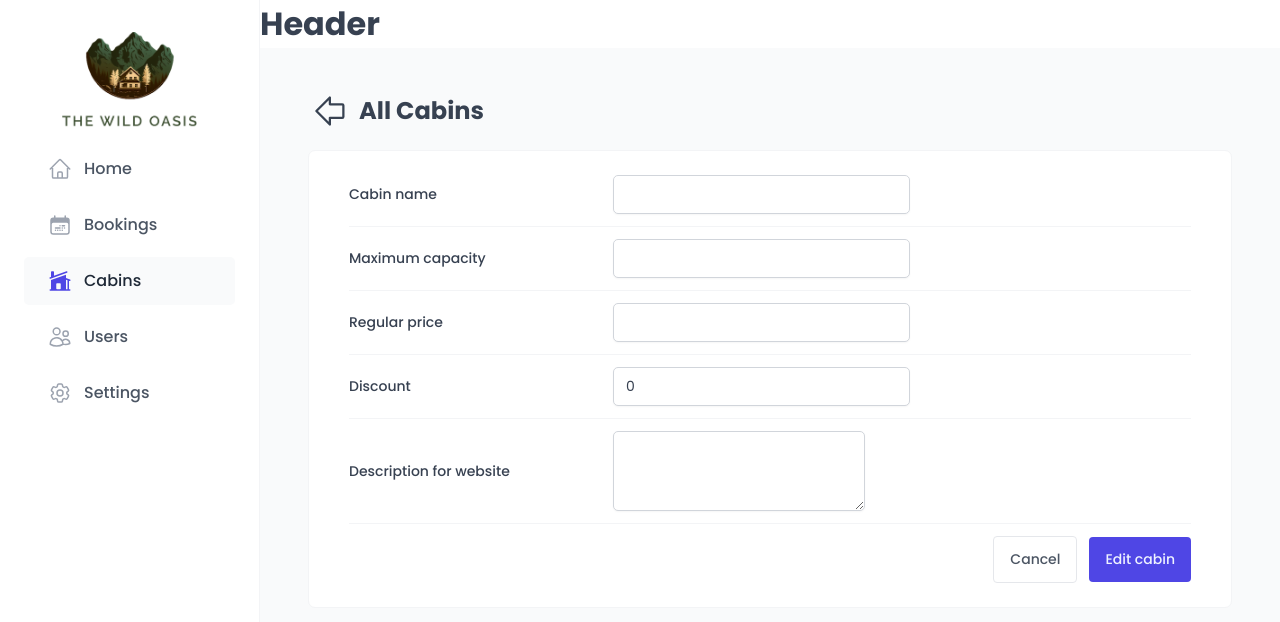
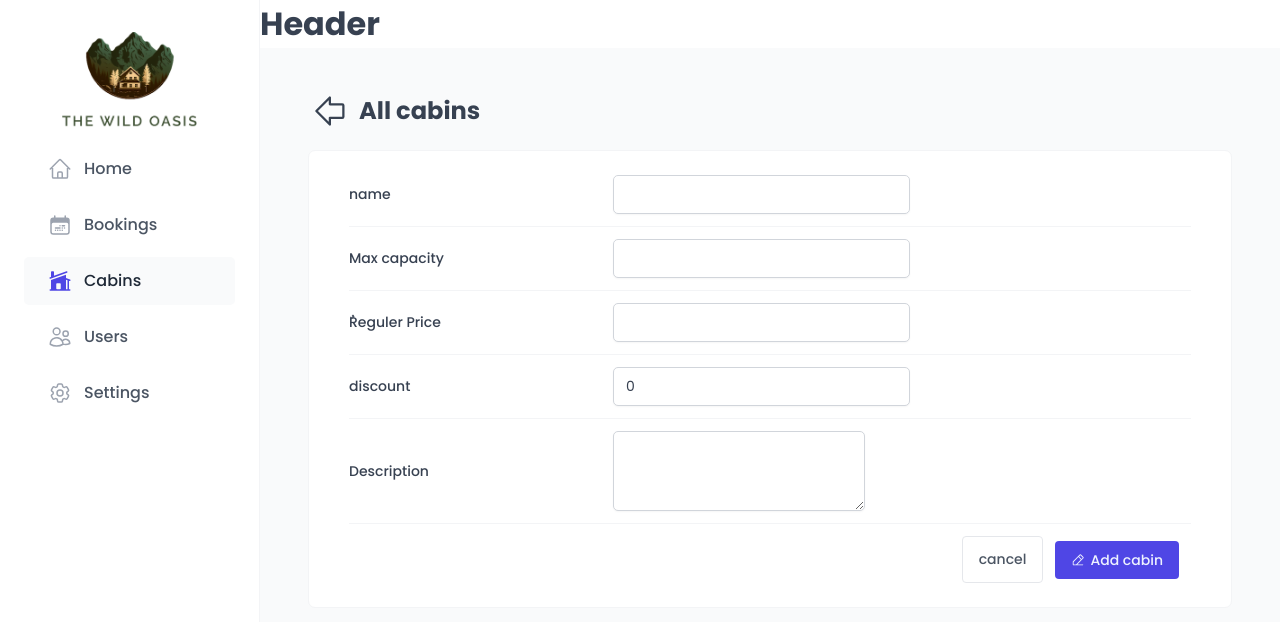
Before and after one commit to SayedM009/hotel-dashboard, a React (Vite) app: page /cabins/addCabin in a window 1280 px wide. Shown: the top 622 px of the page. Built offline with nearby package versions, Linux system fonts and the light colour scheme; a web font is replaced by a local one.

Commit message:
react hook form set up

```diff
--- a/src/features/cabins/CabinRow.jsx
+++ b/src/features/cabins/CabinRow.jsx
@@ -1,10 +1,12 @@
 import styled from "styled-components";
-import { PiDotsThreeOutlineVertical } from "react-icons/pi";
 import { formatCurrency } from "../../utils/helpers";
 import { useMutation, useQueryClient } from "@tanstack/react-query";
 import { deletCabin } from "../../services/apiCabins";
 import Button from "../../ui/Button";
 import toast from "react-hot-toast";
+import { PiTrash } from "react-icons/pi";
+import { useTranslation } from "react-i18next";
+
 const TableRow = styled.div`
   display: grid;
   grid-template-columns: 0.6fr 1.8fr 2.2fr 1fr 1fr 1fr;
@@ -45,6 +47,7 @@ const Discount = styled.div`
 `;
 
 export default function CabinRow({ cabin, index }) {
+  const { t, i18n } = useTranslation();
   const {
     id: cabinId,
     image: src,
@@ -56,10 +59,10 @@ export default function CabinRow({ cabin, index }) {
 
   const queryClient = useQueryClient();
 
-  const { mutate } = useMutation({
+  const { mutate, isPending } = useMutation({
     mutationFn: deletCabin,
     onSuccess: () => {
-      toast.success(`${name} cabin has successfully deleted`, {
+      toast.success(`${name} ${t("Pages.cabins.delete_cabin_success")}`, {
         duration: 5000,
       });
       queryClient.invalidateQueries({
@@ -76,13 +79,15 @@ export default function CabinRow({ cabin, index }) {
       <Price>{formatCurrency(regulerPrice)}</Price>
       <Discount>{formatCurrency(discount)}</Discount>
       <Button
-        size="small"
+        size="medium"
         onClick={() => {
           if (index === 0) return toast.error("Could not delete this cabin");
           mutate(cabinId);
         }}
+        disabled={isPending}
       >
-        Delete
+        <PiTrash />
+        {t("Pages.cabins.delete")}
       </Button>
     </TableRow>
   );
--- a/src/features/cabins/CabinTable.jsx
+++ b/src/features/cabins/CabinTable.jsx
@@ -7,6 +7,9 @@ import Row from "../../ui/Row";
 import Heading from "../../ui/Heading";
 import Button from "../../ui/Button";
 import { Link, useLocation } from "react-router-dom";
+import { PiPlus } from "react-icons/pi";
+import { useTranslation } from "react-i18next";
+
 const Table = styled.div`
   border: 1px solid var(--color-grey-200);
 
@@ -37,6 +40,7 @@ const StyledLink = styled(Link)`
 `;
 
 export default function CabinTable() {
+  const { t } = useTranslation();
   const location = useLocation();
   const {
     data: cabins,
@@ -47,30 +51,35 @@ export default function CabinTable() {
     queryFn: getCabins,
   });
 
+  console.log(isLoading);
+
   if (isLoading) <Spinner />;
   if (error) return <div>Somthing went wrong!</div>;
 
   return (
     <>
       <Row type="horizontal">
-        <Heading as="h1">All cabins</Heading>
+        <Heading as="h1">{t("Pages.cabins.all_cabins")}</Heading>
         <p>Filter/Sort</p>
       </Row>
       <Table role="table">
         <TableHeader role="row">
           <div></div>
-          <div>cabin</div>
-          <div>capacity</div>
-          <div>price</div>
-          <div>discount</div>
-          <div>actions</div>
+          <div>{t("Pages.cabins.cabin")}</div>
+          <div>{t("Pages.cabins.capacity")}</div>
+          <div>{t("Pages.cabins.price")}</div>
+          <div>{t("Pages.cabins.discount")}</div>
+          <div>{t("Pages.cabins.actions")}</div>
         </TableHeader>
         {cabins?.map((cabin, index) => (
           <CabinRow cabin={cabin} key={cabin.id} index={index} />
         ))}
       </Table>
       <StyledLink to={`addCabin${location.search}`}>
-        <Button style={{ width: "100%" }}>Add Cabin</Button>
+        <Button style={{ width: "100%" }}>
+          <PiPlus />
+          {t("Pages.cabins.add_cabin")}
+        </Button>
       </StyledLink>
     </>
   );
--- a/src/features/cabins/CreateCabinForm.jsx
+++ b/src/features/cabins/CreateCabinForm.jsx
@@ -4,49 +4,16 @@ import Input from "../../ui/Input";
 import Form from "../../ui/Form";
 import Button from "../../ui/Button";
 import FileInput from "../../ui/FileInput";
+import FormRow from "../../ui/FormRow";
 import Textarea from "../../ui/Textarea";
-import { PiArrowFatLeft } from "react-icons/pi";
+import { PiArrowFatLeft, PiArrowFatRight } from "react-icons/pi";
 import { useNavigate } from "react-router-dom";
 import { useForm } from "react-hook-form";
 import { useMutation, useQueryClient } from "@tanstack/react-query";
 import { createCabin } from "../../services/apiCabins";
 import toast from "react-hot-toast";
-
-const FormRow = styled.div`
-  display: grid;
-  align-items: center;
-  grid-template-columns: 24rem 1fr 1.2fr;
-  gap: 2.4rem;
-
-  padding: 1.2rem 0;
-
-  &:first-child {
-    padding-top: 0;
-  }
-
-  &:last-child {
-    padding-bottom: 0;
-  }
-
-  &:not(:last-child) {
-    border-bottom: 1px solid var(--color-grey-100);
-  }
-
-  &:has(button) {
-    display: flex;
-    justify-content: flex-end;
-    gap: 1.2rem;
-  }
-`;
-
-const Label = styled.label`
-  font-weight: 500;
-`;
-
-const Error = styled.span`
-  font-size: 1.4rem;
-  color: var(--color-red-700);
-`;
+import { PiPencilSimpleLine } from "react-icons/pi";
+import { useTranslation } from "react-i18next";
 
 const Icon = styled.div`
   font-size: 36px;
@@ -62,14 +29,16 @@ const Icon = styled.div`
 `;
 
 function CreateCabinForm() {
+  const { t, i18n } = useTranslation();
   const navigate = useNavigate();
-  const { register, handleSubmit, reset } = useForm();
+  const { register, handleSubmit, reset, formState, getValues } = useForm();
+  const { name, description, maxCapacity, regulerPrice, discount } =
+    formState.errors;
   const queryClient = useQueryClient();
-
-  const { mutate } = useMutation({
+  const { mutate, isPending } = useMutation({
     mutationFn: createCabin,
     onSuccess: () => {
-      toast.success("Cabin has added successfully");
+      toast.success(`${t("Pages.cabins.add_cabin_success")} `);
       queryClient.invalidateQueries({
         queryKey: ["cabins"],
       });
@@ -78,52 +47,79 @@ function CreateCabinForm() {
     },
     onError: (error) => toast.error(`${error}`),
   });
+
   function onSubmit(data) {
     mutate(data);
   }
+  console.log();
   return (
     <>
       <Icon onClick={() => navigate(-1)}>
-        <PiArrowFatLeft />
-        <h6>All Cabins</h6>
+        {i18n.language == "ar" ? <PiArrowFatRight /> : <PiArrowFatLeft />}
+        <h6>{t("Pages.cabins.all_cabins")}</h6>
       </Icon>
       <Form onSubmit={handleSubmit(onSubmit)}>
-        <FormRow>
-          <Label htmlFor="name">Cabin name</Label>
-          <Input type="text" id="name" {...register("name")} />
+        <FormRow label="name" error={name?.message}>
+          <Input
+            type="text"
+            id="name"
+            {...register("name", {
+              required: t("Pages.cabins.cabin_name_required"),
+            })}
+          />
         </FormRow>
 
-        <FormRow>
-          <Label htmlFor="maxCapacity">Maximum capacity</Label>
-          <Input type="number" id="maxCapacity" {...register("maxCapacity")} />
+        <FormRow label="maxCapacity" error={maxCapacity?.message}>
+          <Input
+            type="number"
+            id="maxCapacity"
+            {...register("maxCapacity", {
+              required: t("Pages.cabins.max_capacity_required"),
+              min: {
+                value: 1,
+                message: t("Pages.cabins.min_value"),
+              },
+            })}
+          />
         </FormRow>
 
-        <FormRow>
-          <Label htmlFor="regulerPrice">Regular price</Label>
+        <FormRow label="regulerPrice" error={regulerPrice?.message}>
           <Input
             type="number"
             id="regulerPrice"
-            {...register("regulerPrice")}
+            {...register("regulerPrice", {
+              required: t("Pages.cabins.reguler_price_required"),
+              min: {
+                value: 1,
+                message: t("Pages.cabins.min_value"),
+              },
+            })}
           />
         </FormRow>
 
-        <FormRow>
-          <Label htmlFor="discount">Discount</Label>
+        <FormRow label="discount" error={discount?.message}>
           <Input
             type="number"
             id="discount"
             defaultValue={0}
-            {...register("discount")}
+            {...register("discount", {
+              required: t("Pages.cabins.discount_required"),
+              validate: (value) =>
+                value < getValues().regulerPrice ||
+                value <= 0 ||
+                t("Pages.cabins.discount_less_than"),
+            })}
           />
         </FormRow>
 
-        <FormRow>
-          <Label htmlFor="description">Description for website</Label>
+        <FormRow label="description" error={description?.message}>
           <Textarea
             type="number"
             id="description"
             defaultValue=""
-            {...register("description")}
+            {...register("description", {
+              required: t("Pages.cabins.description_required"),
+            })}
           />
         </FormRow>
 
@@ -135,9 +131,12 @@ function CreateCabinForm() {
         <FormRow>
           {/* type is an HTML attribute! */}
           <Button variation="secondary" type="reset">
-            Cancel
+            {t("Pages.cabins.cancel")}
           </Button>
-          <Button variation="primary">Edit cabin</Button>
+          <Button variation="primary" disabled={isPending}>
+            <PiPencilSimpleLine />
+            {t("Pages.cabins.add_cabin")}
+          </Button>
         </FormRow>
       </Form>
     </>
--- a/src/locale/ar.json
+++ b/src/locale/ar.json
@@ -5,5 +5,32 @@
     "cabins": "الغرف",
     "users": "المستخدمين",
     "settings": "الإعدادات"
+  },
+  "Pages": {
+    "cabins": {
+      "all_cabins": "جميع الغرف",
+      "cabin": "غرفة",
+      "capacity": "العدد",
+      "price": "السعر",
+      "discount": "الخصم",
+      "actions": "العمليات",
+      "add_cabin": "إضافة غرفة",
+      "delete": "حذف",
+      "name": "الإسم",
+      "maxCapacity": "أقصى عدد",
+      "regulerPrice": "السعر",
+      "description": "الوصف",
+      "edit_cabin": "تعديل الغرفة",
+      "cancel": "الغاء",
+      "add_cabin_success": "تم إضافة الفرفة بنجاح",
+      "delete_cabin_success": "تم حذف الفرفة بنجاح",
+      "cabin_name_required": "إسم الغرفة مطلوب",
+      "max_capacity_required": "أقصى عدد مطلوب",
+      "min_value": "أقل قيمة هى 1",
+      "reguler_price_required": " السعر مطلوب",
+      "discount_required": " الخصم مطلوب",
+      "discount_less_than": "لابد أن يكون اقل من السعر",
+      "description_required": " الوصف مطلوب"
+    }
   }
 }
--- a/src/locale/en.json
+++ b/src/locale/en.json
@@ -5,5 +5,32 @@
     "cabins": "Cabins",
     "users": "Users",
     "settings": "Settings"
+  },
+  "Pages": {
+    "cabins": {
+      "all_cabins": "All cabins",
+      "cabin": "cabin",
+      "capacity": "capacity",
+      "price": "price",
+      "discount": "discount",
+      "actions": "actions",
+      "add_cabin": "Add cabin",
+      "delete": "delete",
+      "name": "name",
+      "maxCapacity": "Max capacity",
+      "regulerPrice": "ٌReguler Price",
+      "description": "Description",
+      "edit_cabin": "Edit cabin",
+      "cancel": "cancel",
+      "add_cabin_success": "Cabin has added successfully",
+      "delete_cabin_success": "Cabin has deleted successfully",
+      "cabin_name_required": "Cabin name is required",
+      "max_capacity_required": "Max capacity required",
+      "min_value": "lower value is 1",
+      "reguler_price_required": "Reguler price required",
+      "discount_required": "Discount required",
+      "discount_less_than": "should be smaller than price",
+      "description_required": "Description required"
+    }
   }
 }
--- a/src/ui/AppLayout.jsx
+++ b/src/ui/AppLayout.jsx
@@ -15,6 +15,7 @@ const StyledAppLayout = styled.div`
 const StyledMain = styled.main`
   background-color: var(--color-grey-50);
   padding: 4rem 4.8rem 6.4rem;
+  overflow: scroll;
 `;
 
 function AppLayout() {
--- a/src/ui/Button.jsx
+++ b/src/ui/Button.jsx
@@ -24,6 +24,10 @@ const variations = {
   primary: css`
     color: var(--color-brand-50);
     background-color: var(--color-brand-600);
+    display: flex;
+    align-items: center;
+    gap: 0.5rem;
+    justify-content: center;
 
     &:hover {
       background-color: var(--color-brand-700);
--- /dev/null
+++ b/src/ui/FormRow.jsx
@@ -0,0 +1,53 @@
+import { useTranslation } from "react-i18next";
+import styled from "styled-components";
+
+const StyledFormRow = styled.div`
+  display: grid;
+  align-items: center;
+  grid-template-columns: 24rem 1fr 1.2fr;
+  gap: 2.4rem;
+
+  padding: 1.2rem 0;
+
+  &:first-child {
+    padding-top: 0;
+  }
+
+  &:last-child {
+    padding-bottom: 0;
+  }
+
+  &:not(:last-child) {
+    border-bottom: 1px solid var(--color-grey-100);
+  }
+
+  &:has(button) {
+    display: flex;
+    justify-content: flex-end;
+    gap: 1.2rem;
+  }
+`;
+
+const Label = styled.label`
+  font-weight: 500;
+`;
+
+const Error = styled.span`
+  font-size: 1.4rem;
+  color: var(--color-red-700);
+`;
+
+export default function FormRow({ children, label = "", error }) {
+  const { t } = useTranslation();
+  return (
+    <StyledFormRow>
+      <Label
+        htmlFor={children[0] ? children?.[0]?.props?.id : children.props.id}
+      >
+        {label && t(`Pages.cabins.${label}`)}
+      </Label>
+      {children}
+      <Error>{error}</Error>
+    </StyledFormRow>
+  );
+}
```
Also changed, not shown: src/ui/Header.jsx (+10 -2 lines).
